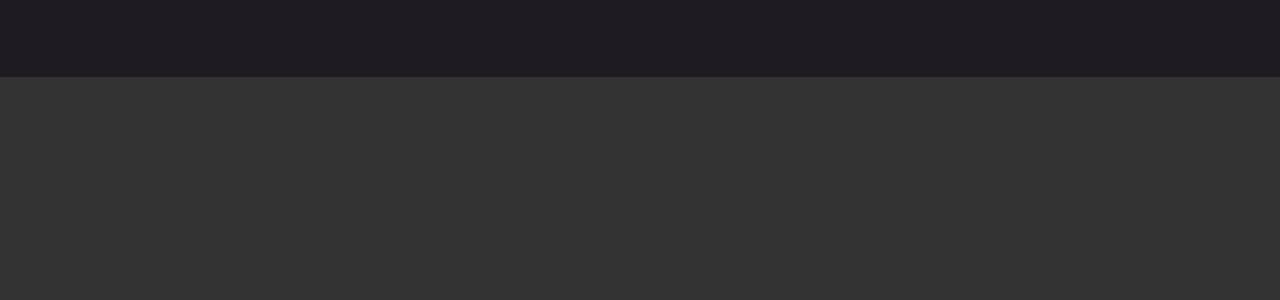
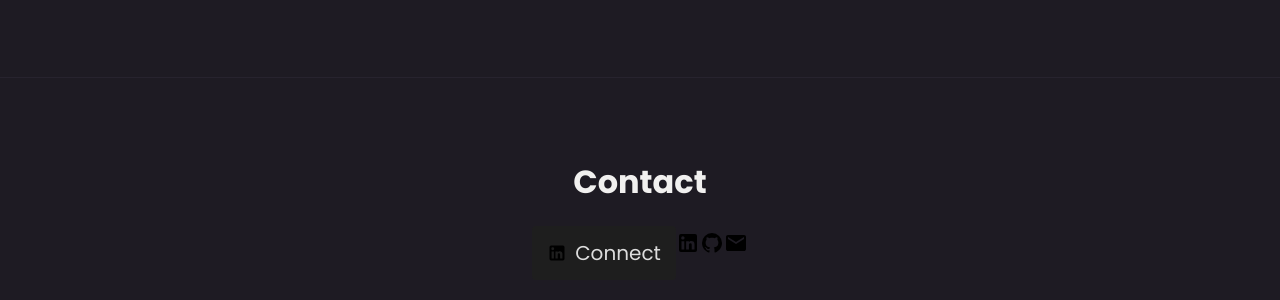
Before and after one commit to wahamiyousef/oldSite2_wahamiyousef.github.io, a React (Create React App) app: page / in a window 1280 px wide. Shown: the part 2424-2724 px from the top of the page. Before the commit the page ends 2501 px from the top, so only its background shows below. Built offline with nearby package versions, Linux system fonts and the light colour scheme.

Commit message:
contact page + button

```diff
--- a/src/App.js
+++ b/src/App.js
@@ -5,6 +5,7 @@ import { BrowserRouter, Routes, Route, createBrowserRouter, RouterProvider } fro
 import Home from './pages/Home.js'
 import About from './pages/About.js'
 import Projects from './pages/Projects.js'
+import Contact from './pages/Contact.js'
 
 function App() {
   return (
@@ -13,6 +14,7 @@ function App() {
       <Home />
       <About />
       <Projects />
+      <Contact />
     </div>
 
     /* Multi-page routing
--- a/src/components/Button.js
+++ b/src/components/Button.js
@@ -1,9 +1,8 @@
 import React from 'react'
 import { useState } from 'react'
 import Logo from '../Logo.svg'
-import Plane from '../assets/paperplane.svg'
 
-const Button = ({ children, link, onClick, variant = 'primary' }) => {
+const Button = ({ children, link, onClick, variant = 'primary', photo }) => {
   const [hover, setHover] = useState(false);
 
 
@@ -12,13 +11,16 @@ const Button = ({ children, link, onClick, variant = 'primary' }) => {
     justifyContent: 'center', alignItems: 'center',
     gap: '8px',
     textDecoration: 'none',
-    padding: '7px 10px',
+    padding: '12px 15px',
     borderRadius: '4px',
+    fontSize: '20px',
+    /*
     borderTop: '1px solid #CCCCCC',
     borderRight: '1px solid #333333',
     borderBottom: '1px solid #333333',
     borderLeft: '1px solid #CCCCCC',
     border: '1px solid #000000',
+    */
     cursor: 'pointer',
     color: '#333333',
     marginTop: '20px',
@@ -32,6 +34,15 @@ const Button = ({ children, link, onClick, variant = 'primary' }) => {
       transition: 'all 300ms',
       color: '#DDDDDD',
       //color: 'black'
+    },
+    contact: {
+      backgroundColor: hover ? '#141414' : '#1E1E1E',
+      transform: hover ? 'translateY(-5px)' : 'translateY(0px)',
+      transition: 'all 300ms',
+      color: '#DDDDDD',
+    },
+    linkedin: {
+
     },
     secondary: {
       // light mode
@@ -50,7 +61,7 @@ const Button = ({ children, link, onClick, variant = 'primary' }) => {
       onMouseLeave={() => setHover(false)}
       style={combinedStyle}
     >
-      <img src={Plane} style={{height: '20px'}}/>
+      <img src={photo} style={{height: '20px'}}/>
       {children}
     </a>
   );
--- /dev/null
+++ b/src/pages/Contact.js
@@ -0,0 +1,24 @@
+import React from 'react'
+import '../styles/contact.css'
+import Email from '../assets/email.svg'
+import Linkedin from '../assets/linkedin.svg'
+import Github from '../assets/github.svg'
+import '../styles/navbar.css'
+import Button from '../components/Button'
+
+function Contact() {
+  return (
+    <div id='contact' className='contactContainer'>
+      <h1>Contact</h1>
+
+      <div className='contactIcons'>
+        <Button photo={Linkedin}>Connect</Button>
+        <a className='contactIcons' style={{height: '50px'}}href="https://www.linkedin.com/in/yousef-al-wahami" target="_blank"><img src={Linkedin} alt="LinkedIn"/></a>
+        <a className='contactIcons' href="https://github.com/wahamiyousef" target="_blank"><img src={Github} alt="GitHub"/></a>
+        <a className='contactIcons' href="mailto:alwahamiyousef@gmail.com"><img src={Email} alt="Email" /></a>
+      </div>
+    </div>
+  )
+}
+
+export default Contact
--- a/src/pages/Home.js
+++ b/src/pages/Home.js
@@ -1,6 +1,7 @@
 import React from 'react'
 import '../styles/home.css'
 import Button from '../components/Button.js'
+import Plane from '../assets/paperplane.svg'
 
 function Home() {
   return (
@@ -9,7 +10,7 @@ function Home() {
         <h3>Hello, I'm</h3>
         <h1>Yousef Al-Wahami</h1>
         <h3>An aspiring Software Engineer</h3>
-        <Button>Contact Me!</Button>
+        <Button link="#contact" variant='contact' photo={Plane}>Contact Me!</Button>
       </div>
 
 
--- /dev/null
+++ b/src/styles/contact.css
@@ -0,0 +1,17 @@
+.contactContainer {
+  background-color: var(--darkBackground);
+  height: 100vh;
+  border-top: 1px solid var(--hoverDarkBackground);
+}
+
+.contactContainer h1 {
+  color: var(--text);
+  text-align: center;
+  padding-top: 80px;
+}
+
+.contactIcons {
+  display: flex;
+  justify-content: center;
+  align-items: center;
+}
--- a/src/styles/home.css
+++ b/src/styles/home.css
@@ -48,3 +48,29 @@
   -webkit-backdrop-filter: blur( 1px );
   border-radius: 10px;
 }
+
+
+@media (max-width: 600px) {
+  .home{
+    text-align: center !important;
+    display: flex;
+    justify-content: center;
+    align-items: center;
+    min-height: 80vh;
+    width: 100%;
+    padding: 100px 0;
+    flex-direction: column;
+    gap: 0;
+  }
+  .intro, h1, h3{
+    width: 100%;
+    justify-content: center;
+    align-items: center;
+    text-align: center;
+    flex-direction: column;
+    color: var(--background);
+  }
+  .intro a {
+    margin: 40px auto 40px auto !important;
+  }
+}
--- a/src/styles/projects.css
+++ b/src/styles/projects.css
@@ -2,7 +2,6 @@
   height: 100vh;
   background-color: var(--darkBackground);
   border-top: 1px solid var(--hoverDarkBackground);
-
 }
 
 .projectsContainer h1 {
@@ -10,3 +9,20 @@
   text-align: center;
   padding-top: 80px;
 }
+
+.projectsCard {
+  position: relative;
+  cursor: default;
+  display: flex;
+  flex-direction: column;
+  position: relative;
+  height: 100%;
+  padding: 2rem 1.75rem;
+  background-color: var(--darkBackground);
+  border-radius: 16px;
+  text-align: left;
+}
+.projectsCard:hover {
+  transform: translateY(-7px);
+  background-color: var(--hoverDarkBackground);
+}
```
